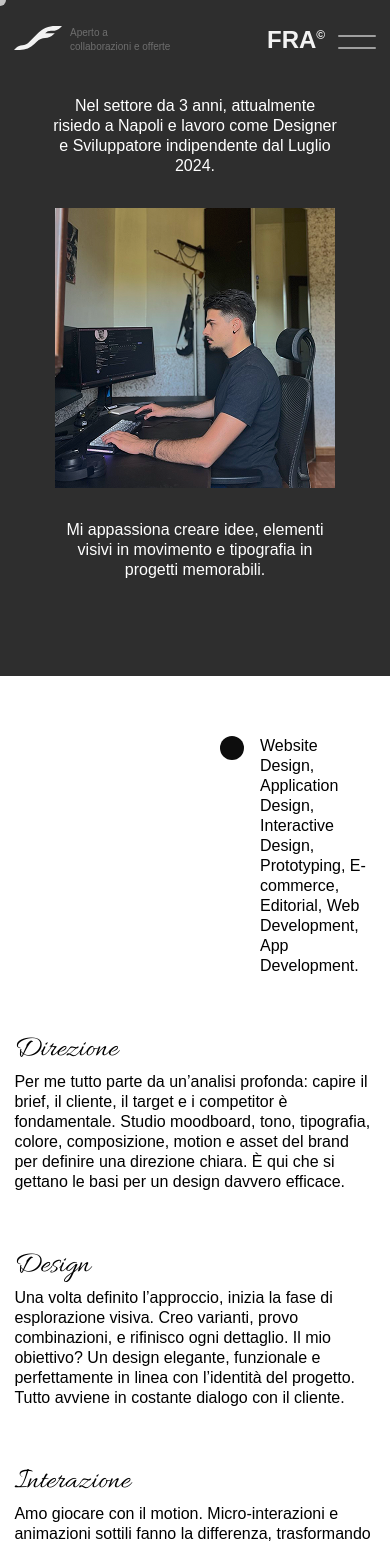
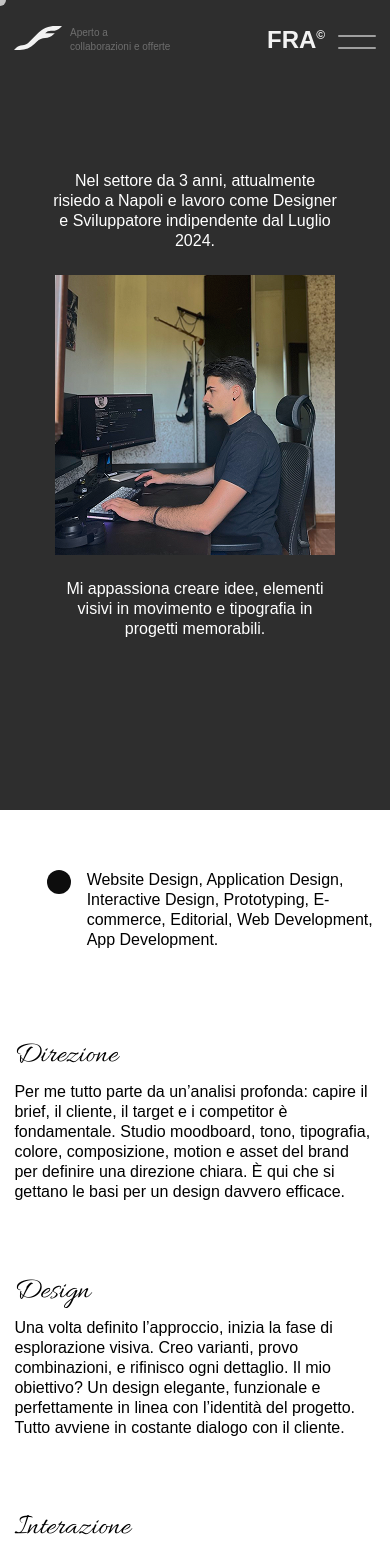
Before and after one commit to Francescosommellaa/Portfolio, a React (Vite) app in the folder francesco/: page /About in a window 390 px wide. Shown: the top 1545 px of the page. Built offline with nearby package versions, Linux system fonts and the light colour scheme; a web font is replaced by a local one.

Commit message:
style(styles): simplify scroll behavior and adjust spacing values
- Replace custom scrollbar styling with smooth scroll behavior
- Update margin/padding values to use rem units consistently
- Adjust responsive layouts for mobile and tablet views

```diff
--- a/francesco/src/Components/Organisms/AboutContents/AboutIntro/AboutIntro.scss
+++ b/francesco/src/Components/Organisms/AboutContents/AboutIntro/AboutIntro.scss
@@ -4,7 +4,7 @@
 
 .about-intro {
   width: 100%;
-  max-height: 90vh;
+  height: 96vh;
   background-color: $GrayScale-9;
   padding: $PaddingL;
   padding-top: 8rem;
@@ -19,12 +19,12 @@
     display: flex;
     flex-direction: column;
     justify-content: center;
-    align-items: center;
+    align-items: flex-center;
 
     &__top {
       align-self: flex-start;
       color: white;
-      max-width: 382px;
+      max-width: 396px;
     }
 
     &__image {
@@ -36,7 +36,7 @@
     &__bottom {
       align-self: flex-end;
       color: white;
-      max-width: 382px;
+      max-width: 396px;
     }
   }
 
@@ -47,6 +47,7 @@
     padding-bottom: 6rem;
 
     &__container {
+      gap: $Gap-4;
       &__top,
       &__bottom {
         max-width: 360px;
@@ -65,16 +66,14 @@
       max-height: 100%;
       align-items: center;
       justify-content: center;
+      gap: $Gap-3;
+
       &__top,
       &__bottom {
         text-align: center;
         align-self: center;
         max-width: 80%;
       }
-
-      &__image {
-        margin: 32px auto;
-      }
     }
   }
 }
--- a/francesco/src/Components/Organisms/AboutContents/AboutMain/AboutMain.scss
+++ b/francesco/src/Components/Organisms/AboutContents/AboutMain/AboutMain.scss
@@ -13,7 +13,7 @@
     align-items: flex-start;
     justify-content: end;
     gap: $Gap-2;
-    margin-bottom: 64px;
+    margin-bottom: 6rem;
 
     p {
       width: 32%;
@@ -23,14 +23,14 @@
   &__philosophy {
     display: flex;
     flex-direction: column;
-    gap: 64px;
-    margin-bottom: 120px;
+    gap: $Gap-7;
+    margin-bottom: 6rem;
 
     .about-main__step {
       max-width: 600px;
 
       .about-main__title {
-        margin-bottom: 12px;
+        margin-bottom: 1rem;
       }
     }
   }
@@ -41,6 +41,7 @@
     align-items: flex-start;
     justify-content: flex-end;
     gap: $Gap-2;
+    margin-bottom: 6rem;
 
     &-subtitle {
       max-width: 32%;
@@ -49,11 +50,22 @@
 
   // TABLET
   @include respond-to("tablet") {
-    padding: $PaddingL;
+    padding: $PaddingM;
   }
 
   // MOBILE
   @include respond-to("mobile") {
     padding: $PaddingS;
+
+    &__skills {
+      p {
+        width: 80%;
+      }
+    }
+    &__clients {
+      &-subtitle {
+        max-width: 60%;
+      }
+    }
   }
 }
--- a/francesco/src/styles/general.scss
+++ b/francesco/src/styles/general.scss
@@ -16,33 +16,7 @@
 }
 
 html {
-  scrollbar-width: none;
-  scrollbar-color: transparent transparent;
-
-  &::-webkit-scrollbar {
-    width: 0;
-    height: 0;
-    transition: all 0.4s ease-in-out;
-  }
-
-  &::-webkit-scrollbar-thumb {
-    background-color: transparent;
-    transition: all 0.4s ease-in-out;
-  }
-
-  &.scrolling {
-    scrollbar-width: thin;
-    scrollbar-color: $GrayScale-3 transparent;
-
-    &::-webkit-scrollbar {
-      width: 2px;
-      height: 2px;
-    }
-
-    &::-webkit-scrollbar-thumb {
-      background-color: $GrayScale-3;
-    }
-  }
+  scroll-behavior: smooth;
 }
 
 body {
```
